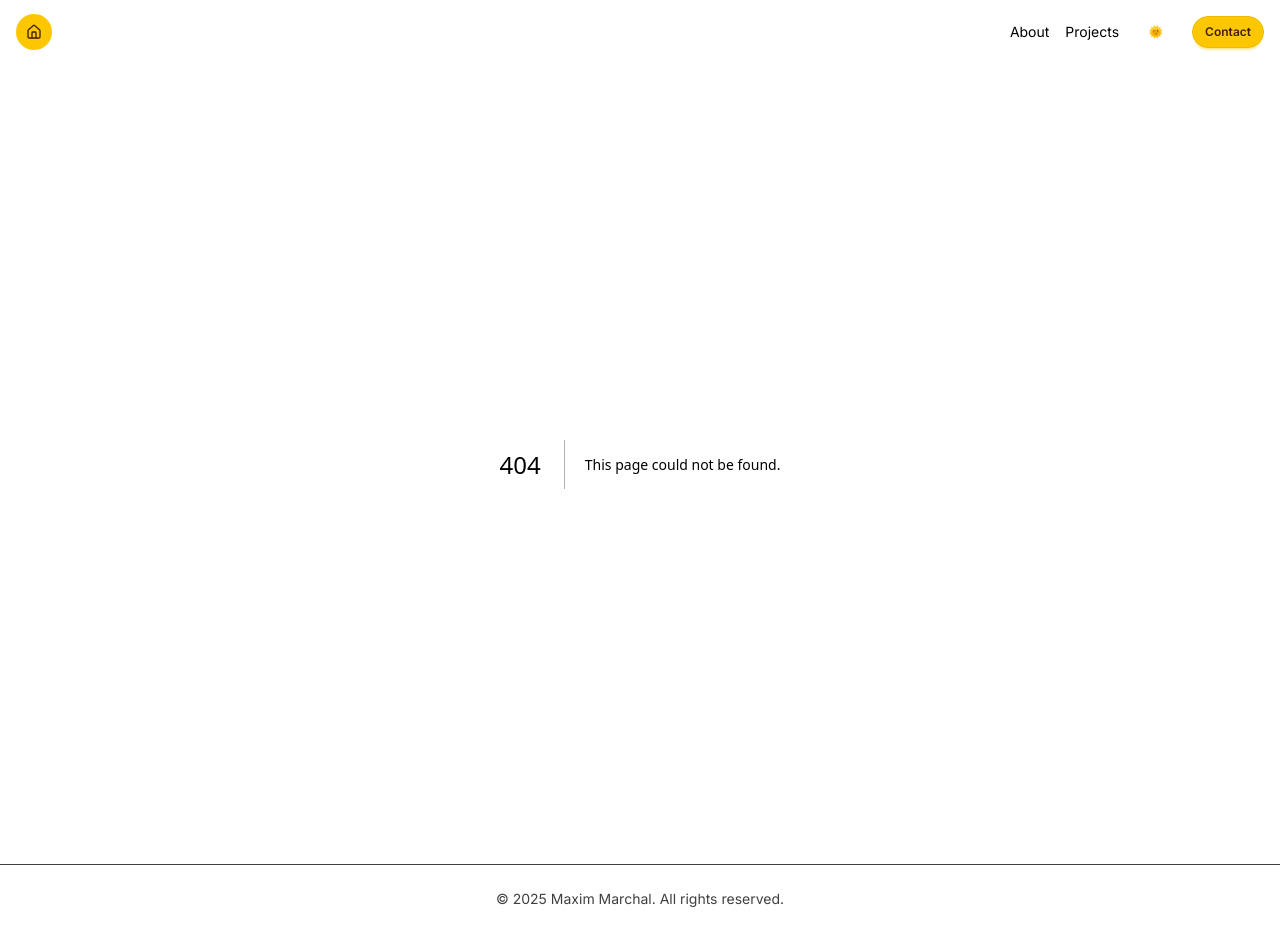
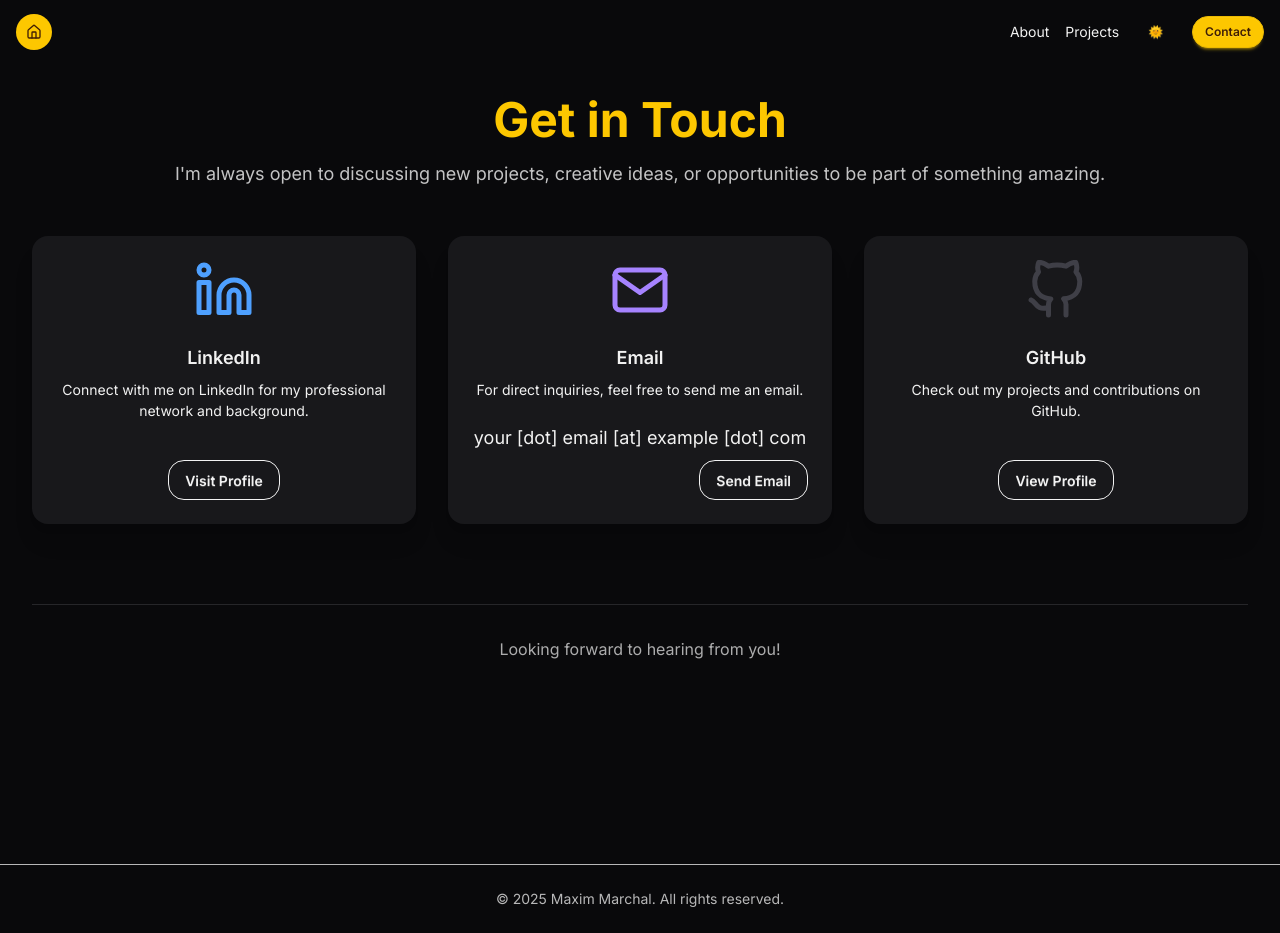
Before and after one commit to MarchalMaxim/marchalmaxim.github.io, a Next.js app: page /contact in a window 1280 px wide. Before the commit this address had no page. Built offline with nearby package versions, Linux system fonts and the light colour scheme.

Commit message:
Add contact page

```diff
--- a/package.json
+++ b/package.json
@@ -15,7 +15,8 @@
     "next-themes": "^0.4.6",
     "node-fetch": "^3.3.2",
     "react": "^19.0.0",
-    "react-dom": "^19.0.0"
+    "react-dom": "^19.0.0",
+    "react-icons": "^5.5.0"
   },
   "devDependencies": {
     "@eslint/eslintrc": "^3",
--- a/src/app/components/ProjectPage.tsx
+++ b/src/app/components/ProjectPage.tsx
@@ -1,6 +1,8 @@
-// src/components/ProjectPage.tsx
+'use client';
+
 import { ImageLike } from "@/data/PROJECTS";
 import Image from "next/image";
+import Link from "next/link";
 import { ReactNode } from "react";
 
 export interface ProjectPageProps {
@@ -9,7 +11,7 @@ export interface ProjectPageProps {
   description: string;
   image: ImageLike;
   links: { live?: string; repo?: string };
-  gallery?: ImageLike[];      // ← array of image URLs for carousel
+  gallery?: ImageLike[];
   children?: ReactNode;
 }
 
@@ -19,59 +21,74 @@ export default function ProjectPage({
   description,
   image,
   links,
-  gallery,   // ← pull in gallery
+  gallery,
   children,
 }: ProjectPageProps) {
   return (
-    <article className="mx-auto max-w-7xl px-4 py-16">
-      {/* 50 / 50 HERO */}
-      <section className="flex flex-col-reverse gap-10 md:flex-row md:items-center">
-        {/* TEXT BLOCK */}
-        <div className="md:w-1/2">
-          <h1 className="text-4xl font-bold leading-tight">{title}</h1>
-          <p className="mt-2 text-lg text-base-content/80">{tagline}</p>
+    <article className="mx-auto max-w-7xl px-4 py-24">
+      {/* Hero Section */}
+      <section className="flex flex-col-reverse gap-16 md:flex-row md:items-center">
+        {/* Text Content */}
+        <div className="md:w-1/2 space-y-8">
+          <div className="space-y-4">
+            <h1 className="text-5xl font-bold leading-tight bg-gradient-to-r from-primary to-secondary bg-clip-text text-transparent">
+              {title}
+            </h1>
+            <p className="text-xl font-light text-base-content/80 leading-relaxed">
+              {tagline}
+            </p>
+          </div>
 
-          <p className="prose prose-neutral dark:prose-invert mt-6">
+          <p className="prose prose-lg prose-neutral dark:prose-invert">
             {description}
           </p>
 
-          {/* CTA BUTTONS */}
-          <div className="mt-8 flex gap-4">
+          {/* Action Buttons */}
+
+          <div className="flex gap-6">
             {links.live && (
-              <button className="btn btn-primary">
-                <a href={links.live} target="_blank" rel="noopener">
-                  Visit live
-                </a>
-              </button>
+              <Link
+                href={links.live}
+                target="_blank"
+                rel="noopener"
+                className="btn btn-primary btn-lg hover:scale-105 transition-transform"
+              >
+                Visit Live Site
+              </Link>
             )}
             {links.repo && (
-              <button className="btn btn-outline">
-                <a href={links.repo} target="_blank" rel="noopener">
-                  View source
-                </a>
-              </button>
+              <Link
+                href={links.repo}
+                target="_blank"
+                rel="noopener"
+                className="btn btn-outline btn-lg hover:scale-105 transition-transform group"
+              >
+                <span className="group-hover:translate-x-1 transition-transform">
+                  View Source →
+                </span>
+              </Link>
             )}
           </div>
         </div>
 
-        {/* HERO IMAGE */}
+        {/* Hero Image */}
         <div className="md:w-1/2">
-          <div className="relative mx-auto aspect-video w-full max-w-[560px] overflow-hidden rounded-2xl shadow-lg">
+          <div className="relative mx-auto aspect-[4/3] w-full max-w-[600px] rounded-3xl overflow-hidden shadow-2xl hover:shadow-primary/20 transition-shadow duration-500">
             <Image
               src={image}
               alt={`${title} screenshot`}
               fill
               sizes="(max-width: 768px) 100vw, 50vw"
-              className="object-cover"
+              className="object-cover hover:scale-105 transition-transform duration-700"
               priority
             />
           </div>
         </div>
       </section>
 
-      {/* ⬇ Optional DaisyUI carousel */}
+      {/* Gallery Carousel */}
       {gallery && gallery.length > 0 && (
-        <section className="mt-16">
+        <section className="mt-32">
           <div className="carousel w-full">
             {gallery.map((src, idx) => (
               <div
@@ -79,30 +96,38 @@ export default function ProjectPage({
                 id={`slide${idx}`}
                 className="carousel-item relative w-full"
               >
-                <div className="relative mx-auto aspect-video w-full max-w-4xl overflow-hidden rounded-2xl shadow-lg">
+                <div className="relative mx-auto aspect-video w-full max-w-5xl overflow-hidden rounded-3xl shadow-2xl">
                   <Image
                     src={src}
                     alt={`${title} gallery image ${idx + 1}`}
                     fill
                     sizes="(max-width: 768px) 100vw, 66vw"
-                    className="object-cover"
+                    className="object-cover hover:scale-105 transition-transform duration-700"
                     priority={idx === 0}
                   />
                 </div>
                 {/* Navigation buttons */}
-                <div className="absolute inset-0 flex items-center justify-between px-4">
-                  <a
-                    href={`#slide${(idx - 1 + gallery.length) % gallery.length}`}
-                    className="btn btn-circle btn-primary"
+                <div className="absolute inset-0 flex items-center justify-between px-8">
+                  <button
+                    onClick={() => {
+                      document.querySelector(`#slide${(idx - 1 + gallery.length) % gallery.length}`)?.scrollIntoView({
+                        behavior: 'smooth'
+                      });
+                    }}
+                    className="btn btn-circle btn-lg btn-primary glass hover:scale-110 transition-transform"
                   >
-                    &lt;
-                  </a>
-                  <a
-                    href={`#slide${(idx + 1) % gallery.length}`}
-                    className="btn btn-circle btn-primary"
+                    ←
+                  </button>
+                  <button
+                    onClick={() => {
+                      document.querySelector(`#slide${(idx + 1) % gallery.length}`)?.scrollIntoView({
+                        behavior: 'smooth'
+                      });
+                    }}
+                    className="btn btn-circle btn-lg btn-primary glass hover:scale-110 transition-transform"
                   >
-                    &gt;
-                  </a>
+                    →
+                  </button>
                 </div>
               </div>
             ))}
@@ -110,8 +135,8 @@ export default function ProjectPage({
         </section>
       )}
 
-      {/* OPTIONAL CUSTOM SECTION */}
-      {children && <section className="mt-16">{children}</section>}
+      {/* Custom Content Section */}
+      {children && <section className="mt-32">{children}</section>}
     </article>
   );
 }
--- /dev/null
+++ b/src/app/contact/page.tsx
@@ -0,0 +1,86 @@
+import { FiGithub, FiLinkedin, FiMail } from 'react-icons/fi';
+
+const ContactPage = () => {
+  const email = "your.email@example.com"; // Replace with your actual email
+  const GITHUB_USERNAME = "yourusername"; // Replace with your GitHub username
+  const LINKEDIN_PROFILE_ID = "yourprofileid"; // Replace with your LinkedIn profile ID
+
+  // Basic email obfuscation: replace "." and "@"
+  const obfuscatedEmail = email.replace(/\./g, " [dot] ").replace(/@/g, " [at] ");
+
+  return (
+    <div className="container mx-auto min-h-screen p-4 md:p-8 bg-base-100 text-base-content">
+      <header className="text-center mb-12">
+        <h1 className="text-5xl font-bold mb-4 text-primary">Get in Touch</h1>
+        <p className="text-lg text-base-content/80">
+          I&apos;m always open to discussing new projects, creative ideas, or opportunities to be part of something amazing.
+        </p>
+      </header>
+
+      <div className="grid grid-cols-1 md:grid-cols-3 gap-8">
+        {/* LinkedIn Card */}
+        <div className="card bg-base-200 shadow-xl hover:shadow-2xl transition-shadow duration-300">
+          <div className="card-body items-center text-center">
+            <FiLinkedin className="text-6xl text-info mb-4" />
+            <h2 className="card-title">LinkedIn</h2>
+            <p>Connect with me on LinkedIn for my professional network and background.</p>
+            <div className="card-actions justify-end mt-4">
+              <a
+                href={`https://www.linkedin.com/in/${LINKEDIN_PROFILE_ID}`}
+                target="_blank"
+                rel="noopener noreferrer"
+                className="btn btn-outline"
+              >
+                Visit Profile
+              </a>
+            </div>
+          </div>
+        </div>
+
+        {/* Email Card */}
+        <div className="card bg-base-200 shadow-xl hover:shadow-2xl transition-shadow duration-300">
+          <div className="card-body items-center text-center">
+            <FiMail className="text-6xl text-accent mb-4" />
+            <h2 className="card-title">Email</h2>
+            <p>For direct inquiries, feel free to send me an email.</p>
+            <div className="card-actions justify-end mt-4">
+              {/* Obfuscated email display */}
+              <p className="text-lg select-all">{obfuscatedEmail}</p>
+              <a
+                href={`mailto:${email}`}
+                className="btn btn-outline"
+              >
+                Send Email
+              </a>
+            </div>
+          </div>
+        </div>
+
+        {/* GitHub Card */}
+        <div className="card bg-base-200 shadow-xl hover:shadow-2xl transition-shadow duration-300">
+          <div className="card-body items-center text-center">
+            <FiGithub className="text-6xl text-neutral mb-4" />
+            <h2 className="card-title">GitHub</h2>
+            <p>Check out my projects and contributions on GitHub.</p>
+            <div className="card-actions justify-end mt-4">
+              <a
+                href={`https://github.com/${GITHUB_USERNAME}`}
+                target="_blank"
+                rel="noopener noreferrer"
+                className="btn btn-outline"
+              >
+                View Profile
+              </a>
+            </div>
+          </div>
+        </div>
+      </div>
+
+      <footer className="text-center mt-20 py-8 border-t border-base-300">
+        <p className="text-base-content/70">Looking forward to hearing from you!</p>
+      </footer>
+    </div>
+  );
+};
+
+export default ContactPage;
```
Also changed, not shown: 1 other file (tests, documents, lock files or other folders).
